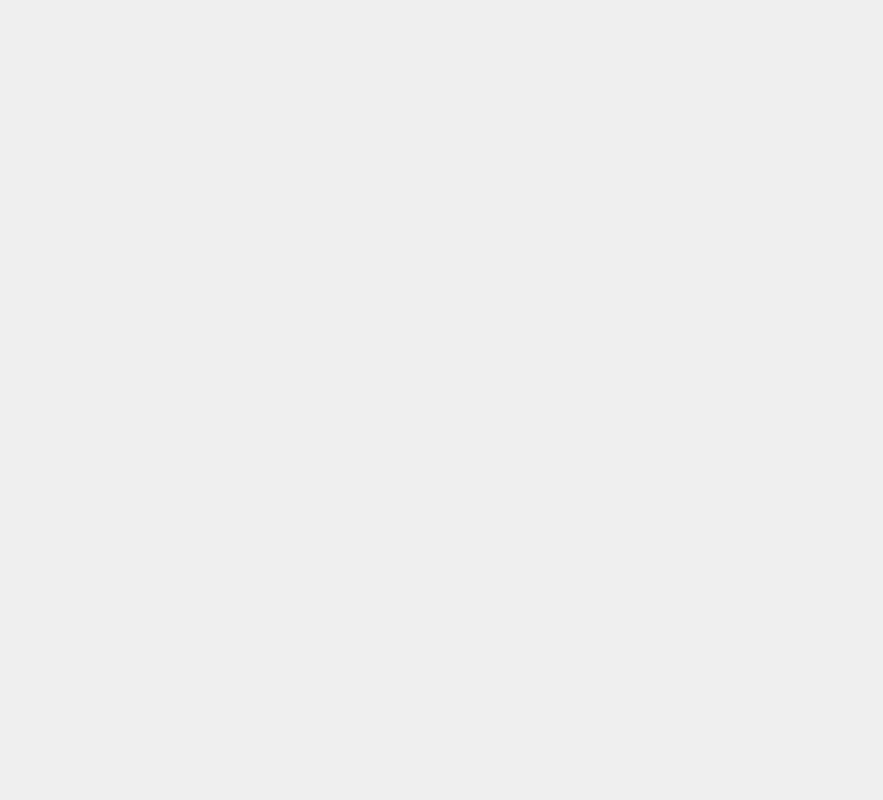
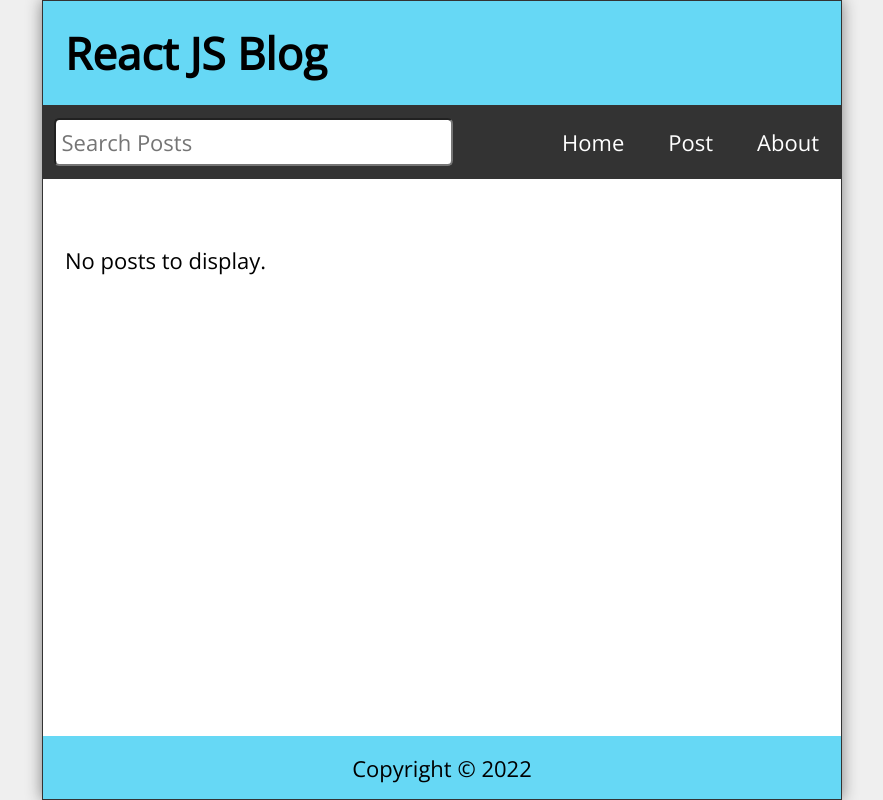
Before and after one commit to ModernCoding/reactjs-16tut, a React (Create React App) app: page / in a window 1280 px wide. Shown: the whole page, without its empty margins (198-1081 px from the left). Built offline with nearby package versions, Linux system fonts and the light colour scheme.

Commit message:
routerV6

```diff
--- a/src/App.js
+++ b/src/App.js
@@ -18,21 +18,11 @@ function App() {
 
       <Routes>
 
-        <Route path="/">
-          <Home posts={[]} />
-        </Route>
+        <Route index element={<Home posts={[]} />} />
 
-        <Route path="/about" component={ About } />
+        <Route path="/about" element={ <About /> } />
 
-        <Route path="/post">
-          <NewPost />
-        </Route>
-
-        <Route path="/post/:id">
-          <PostPage posts={[]} />
-        </Route>
-
-        <Route path="*" component={ Missing } />
+        <Route path="*" element={ <Missing /> } />
 
       </Routes>
 
--- a/src/index.js
+++ b/src/index.js
@@ -11,7 +11,7 @@ ReactDOM.render(
   <React.StrictMode>
     <Router>
       <Routes>
-        <Route path="/" component={App} />
+        <Route path="/*" element={<App />} />
       </Routes>
     </Router>
   </React.StrictMode>,
```
